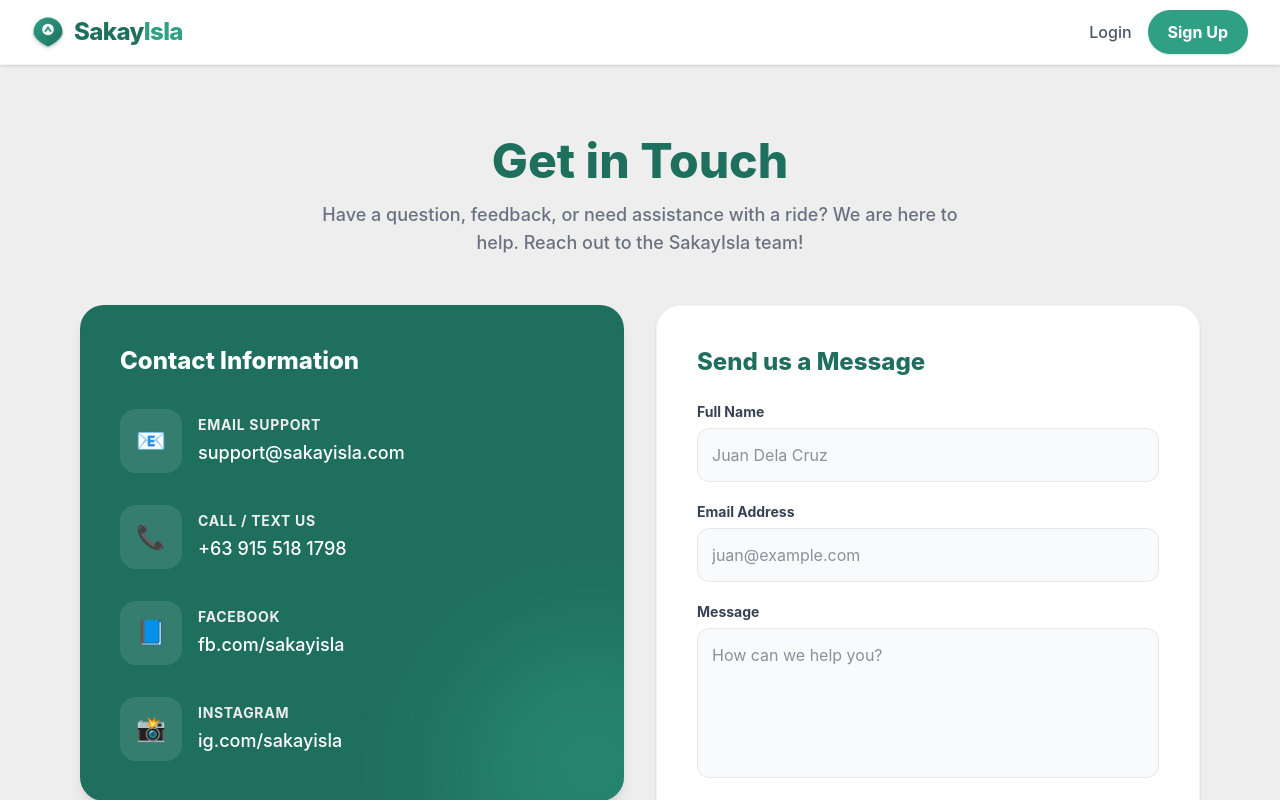
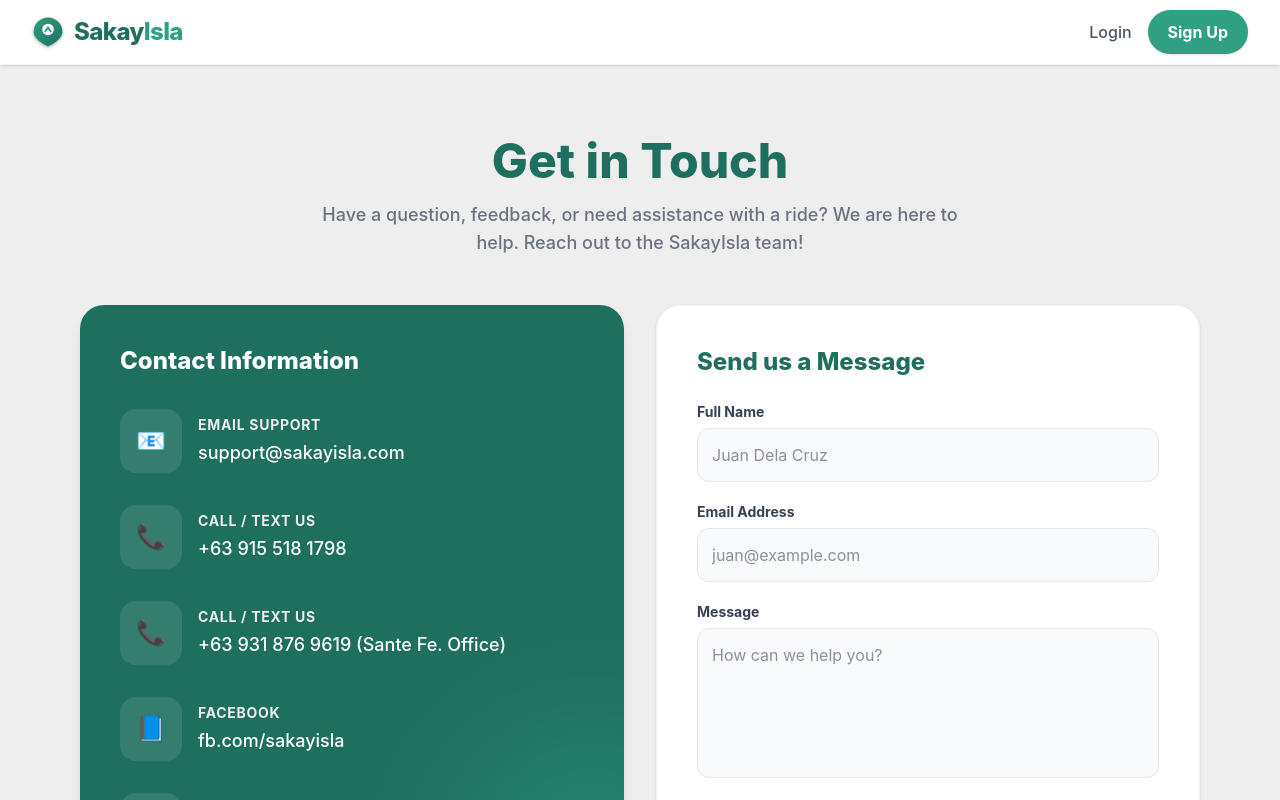
Before and after one commit to lepitenkevin/sakayisla, a React (Vite) app: page /contact in a window 1280 px wide. Shown: the top 800 px of the page. Built offline with nearby package versions, Linux system fonts and the light colour scheme; no server answers.

Commit message:
added sta. fe office contact

```diff
--- a/src/components/ContactUs.jsx
+++ b/src/components/ContactUs.jsx
@@ -59,6 +59,17 @@
                                 </div>
                             </a>
 
+                            {/* Phone */}
+                            <a href="tel: +639318769619 " className="flex items-center gap-4 hover:text-brand-light transition group">
+                                <div className="bg-white/10 p-4 rounded-2xl group-hover:bg-white/20 transition">
+                                    <span className="text-2xl">📞</span>
+                                </div>
+                                <div>
+                                    <p className="text-brand-light text-sm font-bold uppercase tracking-wider mb-1">Call / Text Us</p>
+                                    <p className="text-lg">+63 931 876 9619 (Sante Fe. Office)</p>
+                                </div>
+                            </a>
+
                             {/* Facebook */}
                             <a href="https://fb.com/sakayisla" target="_blank" rel="noopener noreferrer" className="flex items-center gap-4 hover:text-brand-light transition group">
                                 <div className="bg-white/10 p-4 rounded-2xl group-hover:bg-white/20 transition">
@@ -71,7 +82,7 @@
                             </a>
 
                             {/* Instagram */}
-                            <a href="https://ig.com/sakayisla" target="_blank" rel="noopener noreferrer" className="flex items-center gap-4 hover:text-brand-light transition group">
+                            <a href="#" target="_blank" rel="noopener noreferrer" className="flex items-center gap-4 hover:text-brand-light transition group">
                                 <div className="bg-white/10 p-4 rounded-2xl group-hover:bg-white/20 transition">
                                     <span className="text-2xl">📸</span>
                                 </div>
```
